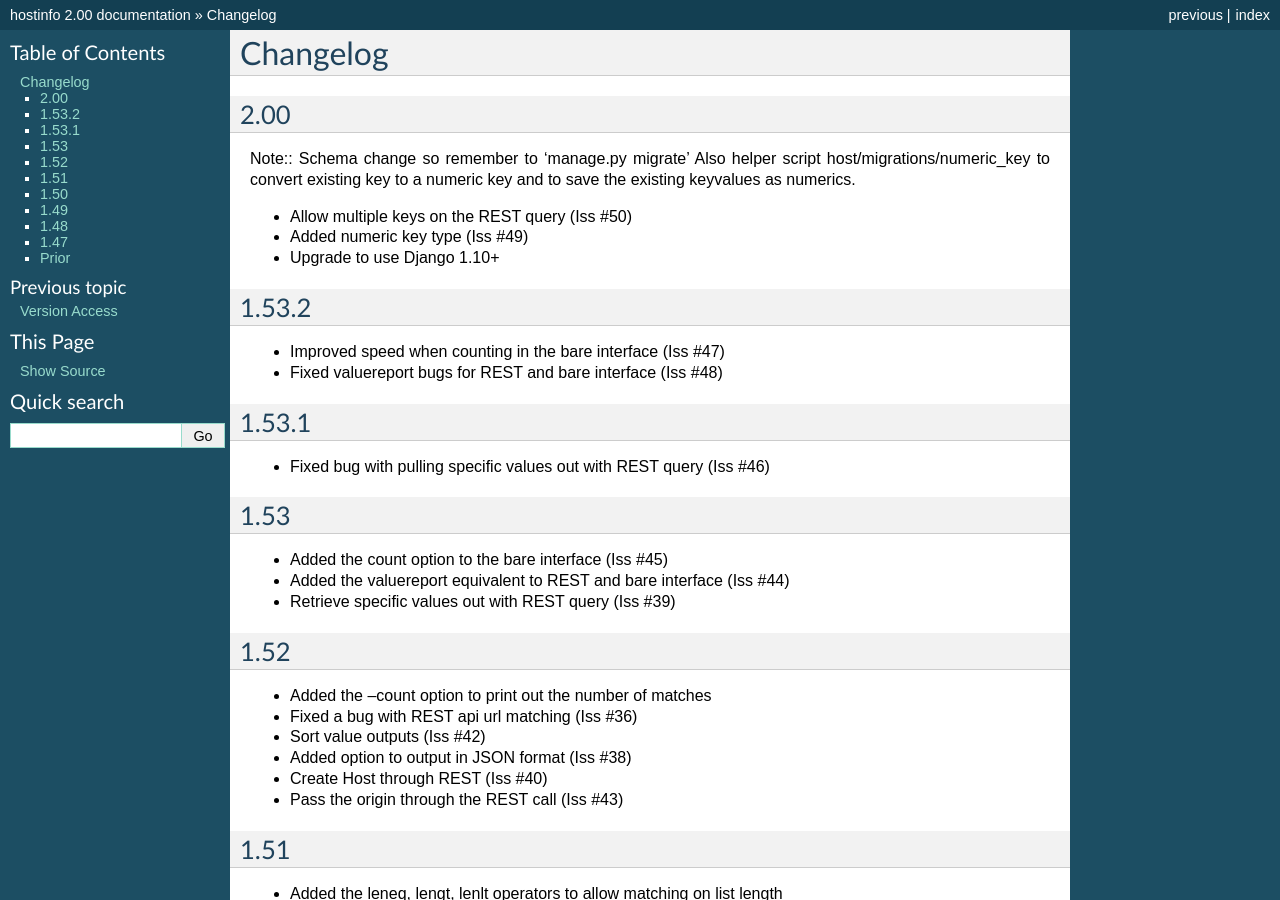
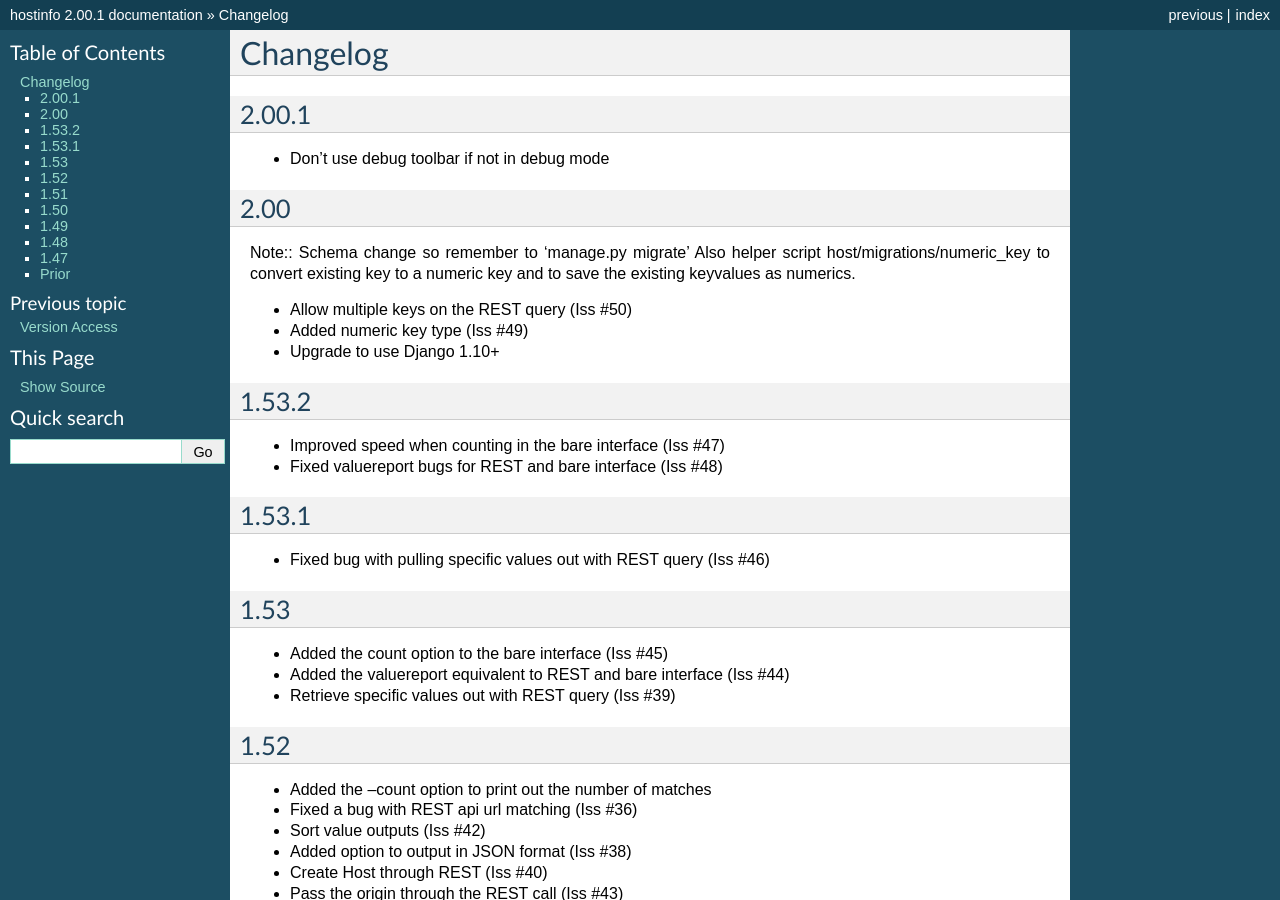
Before and after one commit to dwagon/Hostinfo, a Sphinx documentation site: the page built from docs/changelog.rst, in a window 1280 px wide and 900 px high. Built offline with Sphinx 7.4.7, drawn with Linux system fonts in a browser that asks for light colours; some of the changed text lies outside the part shown.

Commit message:
Upped version

```diff
--- a/docs/changelog.rst
+++ b/docs/changelog.rst
@@ -1,5 +1,9 @@
 Changelog
 ---------
+
+2.00.1
+======
+* Don't use debug toolbar if not in debug mode
 
 2.00
 ====
--- a/docs/conf.py
+++ b/docs/conf.py
@@ -53,7 +53,7 @@ copyright = u'2016, Dougal Scott'
 # The short X.Y version.
 version = '2.00'
 # The full version, including alpha/beta/rc tags.
-release = '2.00'
+release = '2.00.1'
 
 # The language for content autogenerated by Sphinx. Refer to documentation
 # for a list of supported languages.
```
Also changed, not shown: 1 other file.
